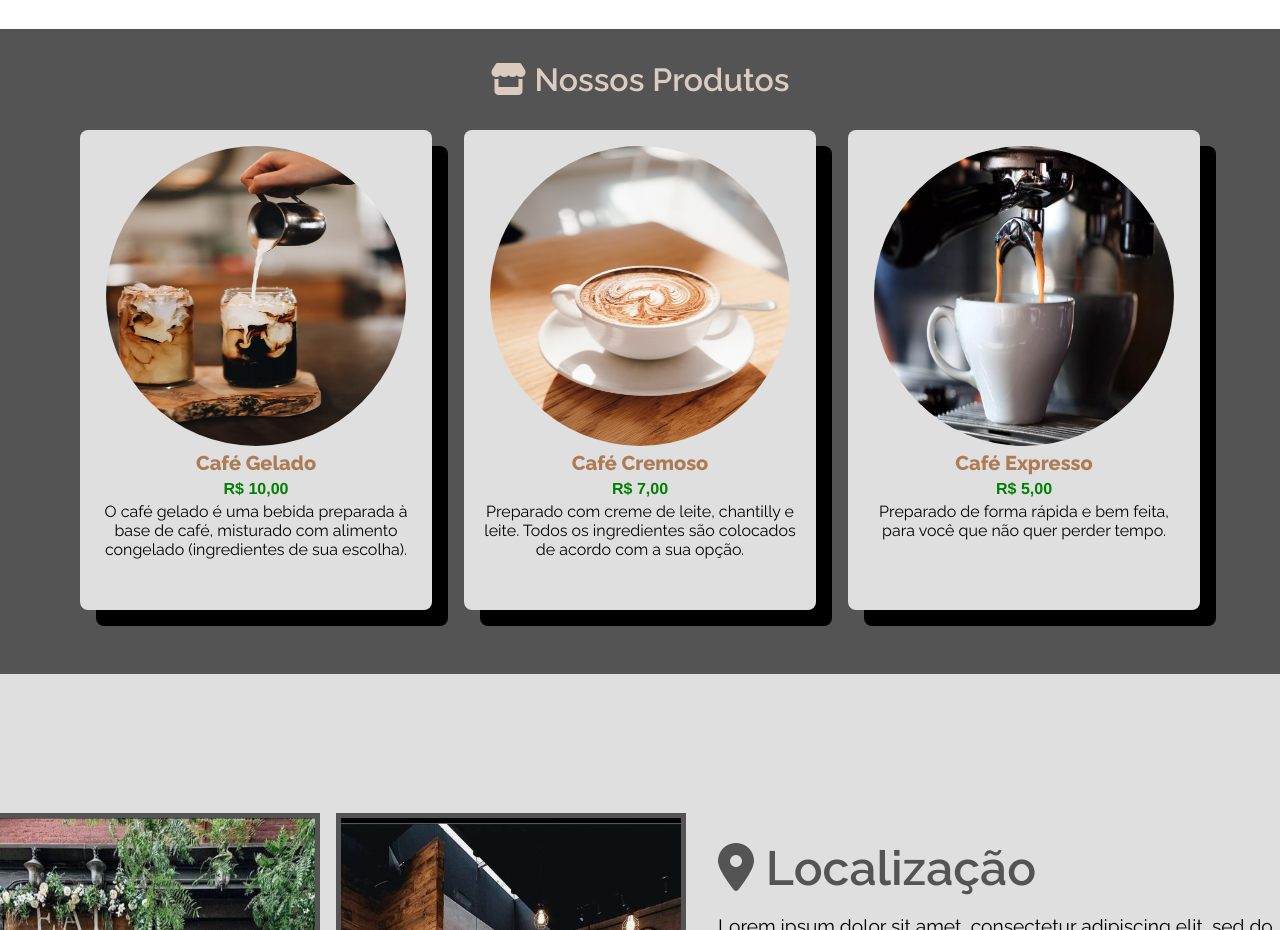
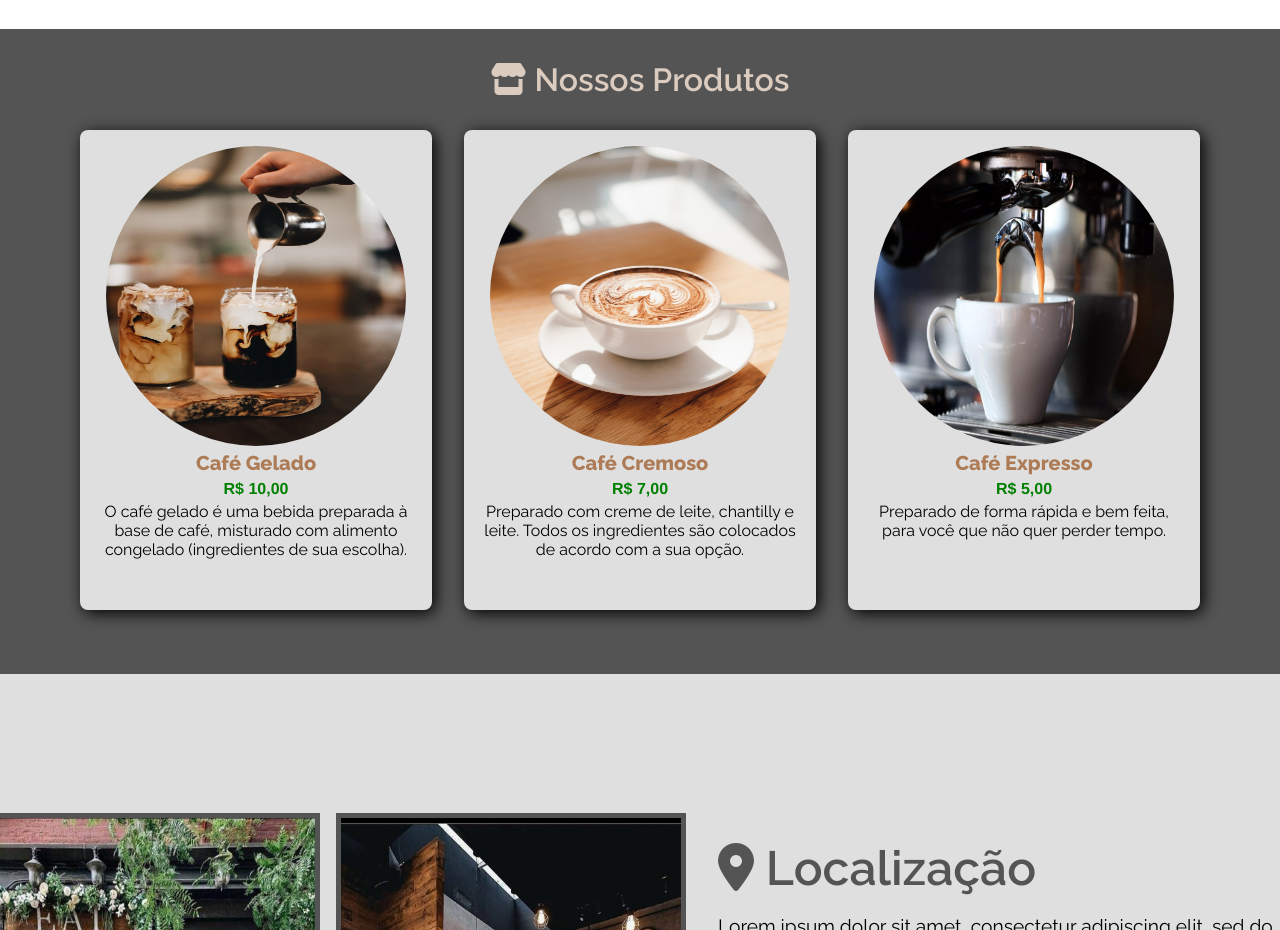
Before and after one commit to rapon1kt/Joy-Coffe, a React app: page / in a window 1280 px wide. Shown: the part 1186-2116 px from the top of the page. Built offline with nearby package versions, Linux system fonts and the light colour scheme.

Commit message:
refactor: ajusting the box shadow of cards

```diff
--- a/src/presentation/components/card/card.css
+++ b/src/presentation/components/card/card.css
@@ -33,7 +33,7 @@
   background-color: #dfdfdf;
   border-radius: 8px;
   text-align: center;
-  box-shadow: black 1rem 1rem;
+  box-shadow: black 0.2rem 0.2rem 1rem;
 }
 
 .product-container h3 {
```
